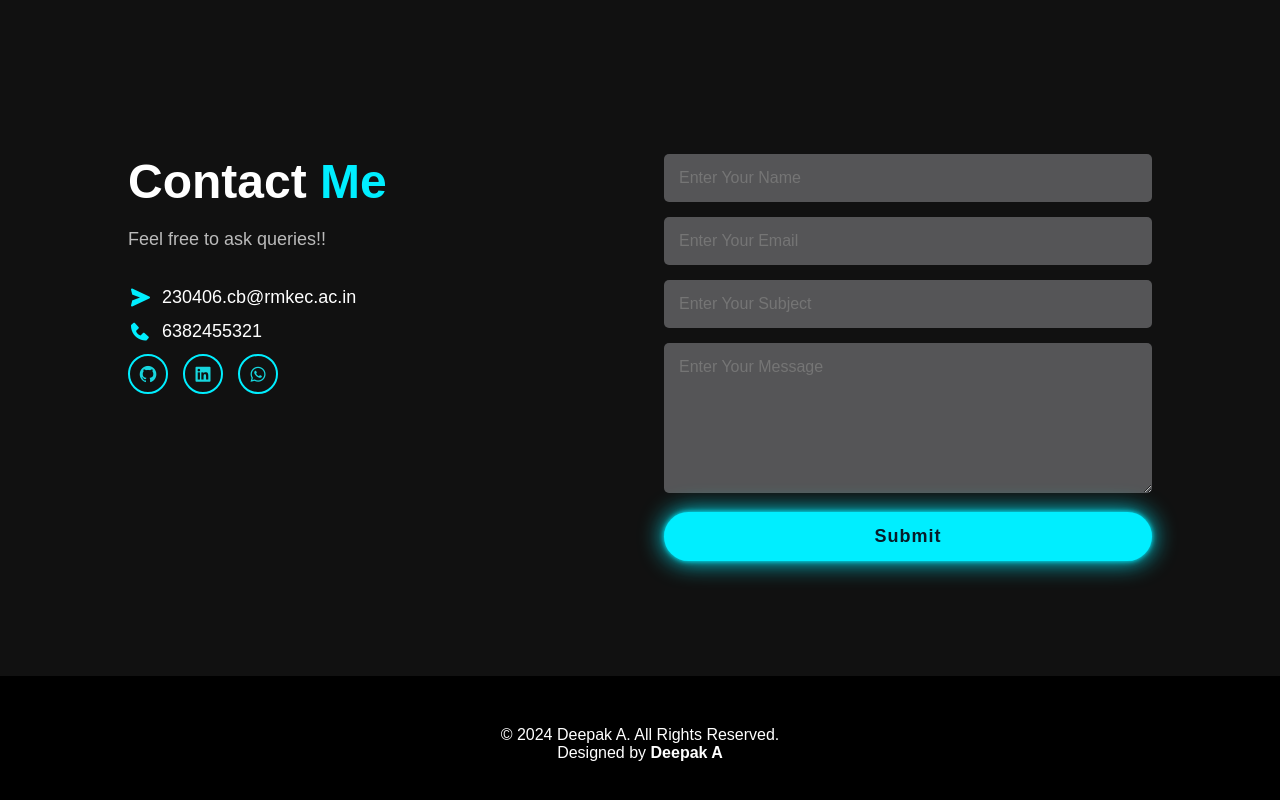
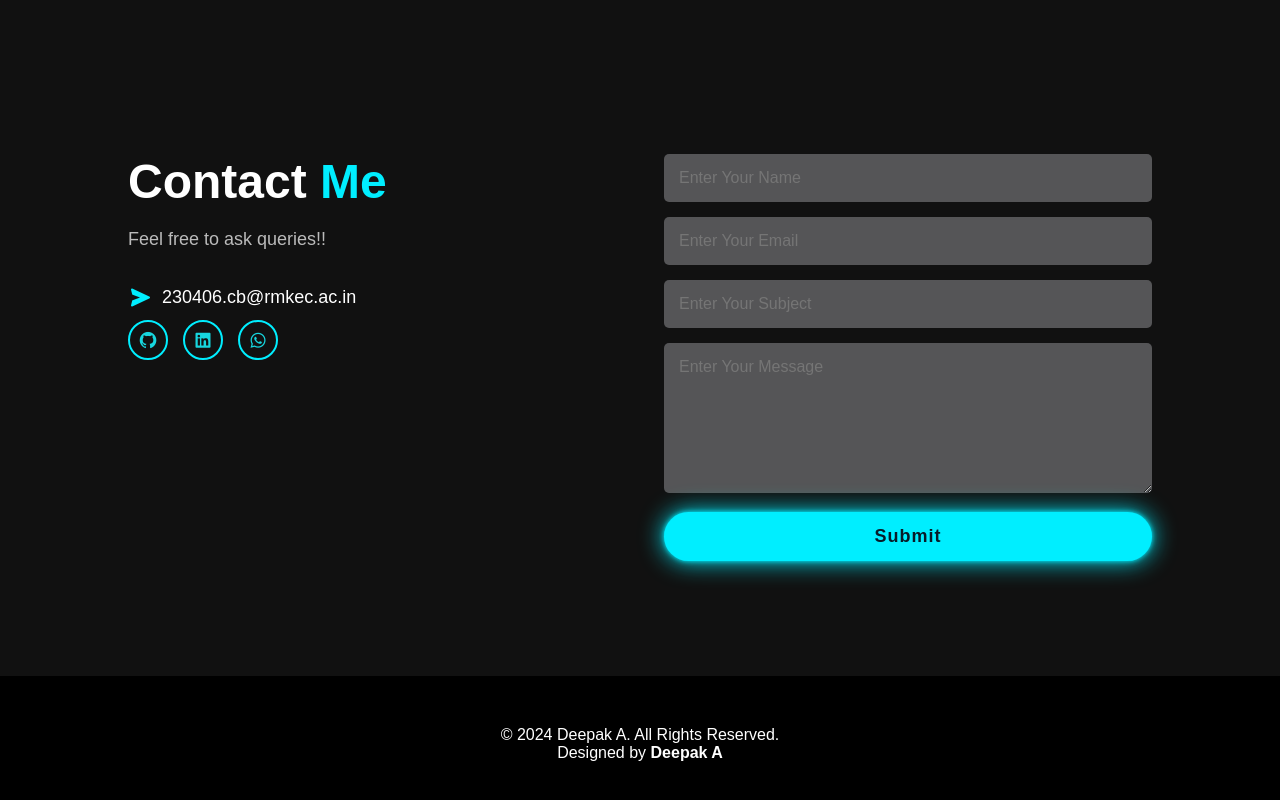
Before and after one commit to Deepak-adev/Deepakportfolio, a plain HTML site: page index.html in a window 1280 px wide. Shown: the part 3702-4502 px from the top of the page. Drawn offline with nearby package versions, Linux system fonts and the light colour scheme.

Commit message:
Update index.html

```diff
--- a/index.html
+++ b/index.html
@@ -217,7 +217,7 @@
             <p>Feel free to ask queries!!</p>
             <div class="contact-list">
                 <li><i class='bx bxs-send'></i>230406.cb@rmkec.ac.in</li>
-                <li><i class='bx bxs-phone'></i>6382455321</li>
+
             </div>
                 <div class="contact-icons">
                     <a href="https://github.com/Deepak-A19" target="_blank" style="--i:7;"><i class='bx bxl-github' style='color:#17d6de' ></i></a>
```
